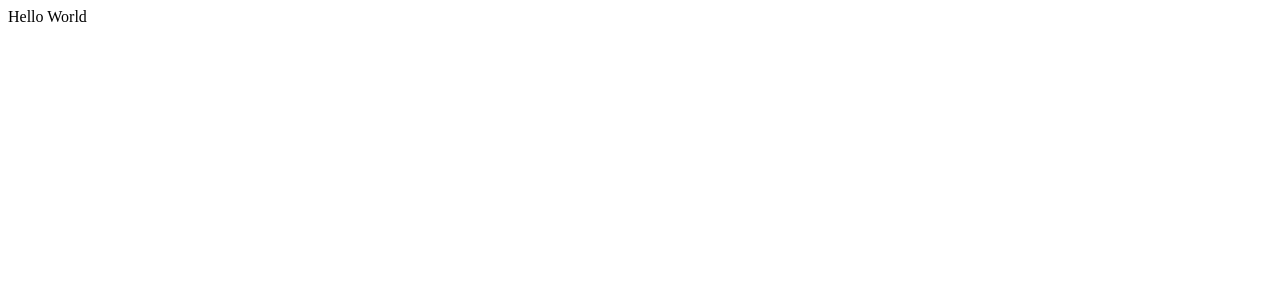
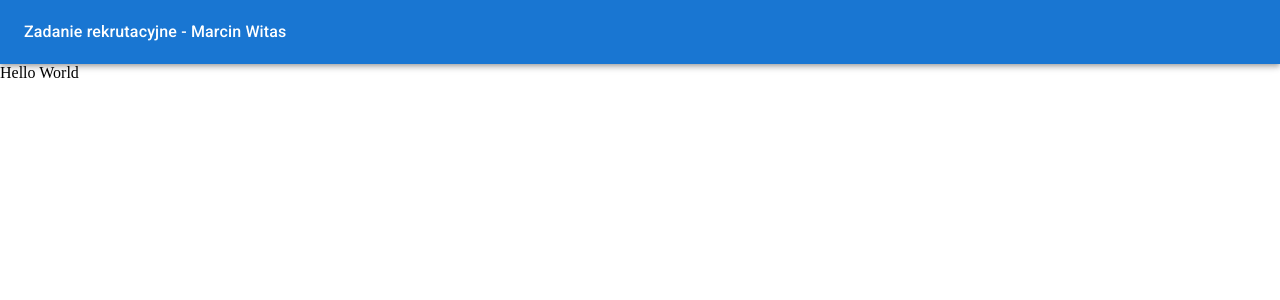
Before and after one commit to Wojtazzzz/pcss-recruitment-task, a React (Vite) app: page / in a window 1280 px wide. Shown: the top 300 px of the page. Built offline with nearby package versions, Linux system fonts and the light colour scheme.

Commit message:
feat: add app header

```diff
--- a/src/app.tsx
+++ b/src/app.tsx
@@ -1,5 +1,7 @@
+import { HomePage } from "./components/pages/home-page.tsx";
+
 export const App =  () =>  {
   return (
-    <span>Hello World</span>
+      <HomePage />
   )
 }
--- /dev/null
+++ b/src/components/header.tsx
@@ -0,0 +1,24 @@
+import AppBar from '@mui/material/AppBar';
+import Toolbar from '@mui/material/Toolbar';
+import Typography from '@mui/material/Typography';
+import { Container } from "./ui/container.tsx";
+
+export const Header = () =>  {
+    return (
+        <AppBar position="static">
+            <Container>
+                <Toolbar disableGutters>
+                    <Typography
+                        variant="subtitle1"
+                        component="h1"
+                        sx={{
+                            fontWeight: 500,
+                        }}
+                    >
+                        Zadanie rekrutacyjne - Marcin Witas
+                    </Typography>
+                </Toolbar>
+            </Container>
+        </AppBar>
+    );
+}
--- /dev/null
+++ b/src/components/layouts/main-layout.tsx
@@ -0,0 +1,18 @@
+import { type ReactNode } from 'react';
+import { Header } from "../header.tsx";
+
+type MainLayoutProps = {
+    children: ReactNode;
+}
+
+export const MainLayout = ({ children }: MainLayoutProps) => {
+    return (
+        <>
+            <Header />
+
+            <main>
+                {children}
+            </main>
+        </>
+    )
+}
--- /dev/null
+++ b/src/components/pages/home-page.tsx
@@ -0,0 +1,9 @@
+import { MainLayout } from "../layouts/main-layout.tsx";
+
+export const HomePage = () => {
+    return (
+        <MainLayout>
+            Hello World
+        </MainLayout>
+    )
+}
--- /dev/null
+++ b/src/components/ui/container.tsx
@@ -0,0 +1,14 @@
+import { type ReactNode } from "react";
+import MUIContainer from '@mui/material/Container';
+
+type ContainerProps = {
+    children: ReactNode;
+}
+
+export const Container = ({ children }: ContainerProps) => {
+    return (
+        <MUIContainer maxWidth="xl">
+            {children}
+        </MUIContainer>
+    )
+}
--- a/src/main.tsx
+++ b/src/main.tsx
@@ -1,6 +1,7 @@
 import { StrictMode } from 'react'
 import { createRoot } from 'react-dom/client'
 import {App} from './app.tsx'
+import './styles/index.css'
 
 const root = document.getElementById('root');
 
--- /dev/null
+++ b/src/styles/index.css
@@ -0,0 +1,4 @@
+body {
+    padding: 0;
+    margin: 0;
+}
```
